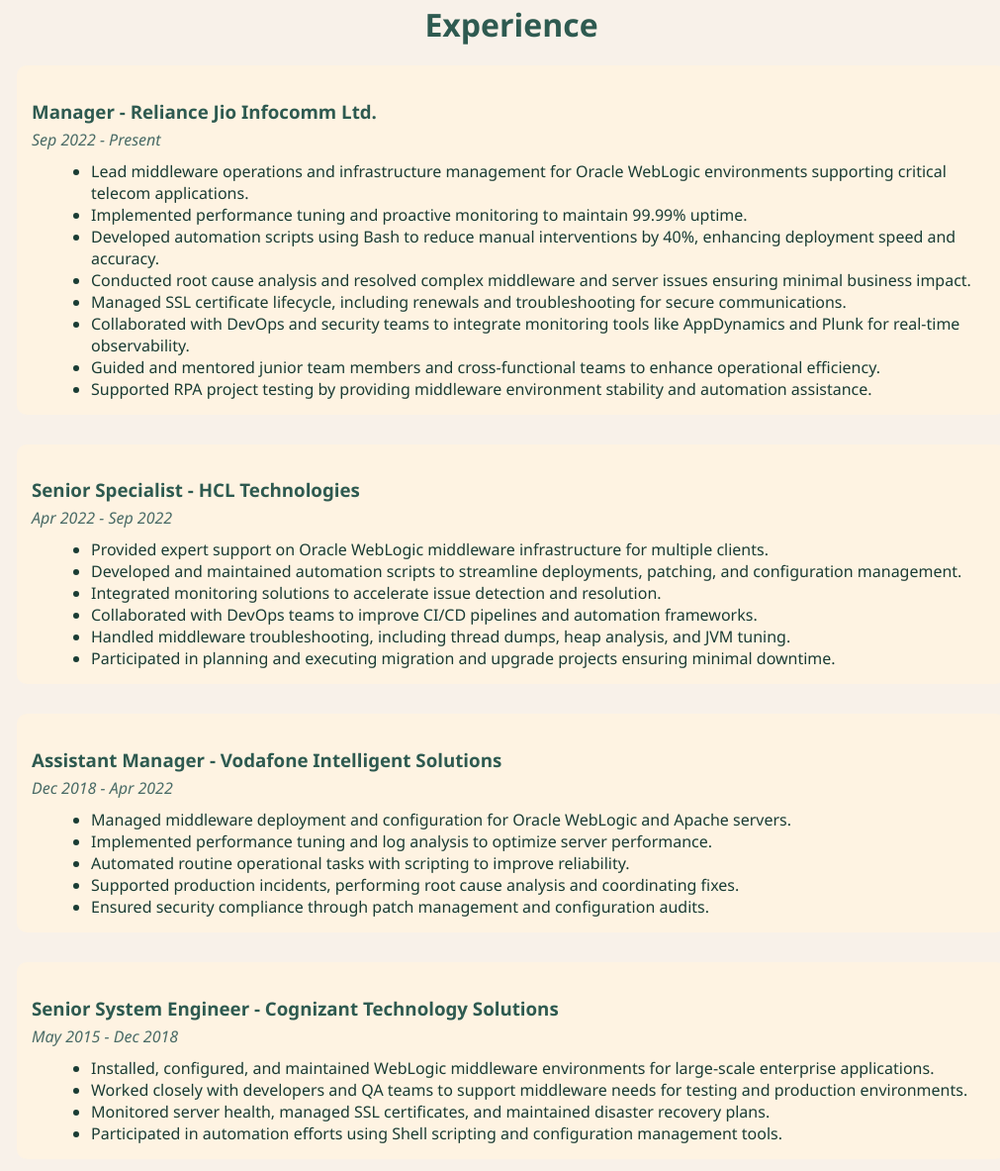
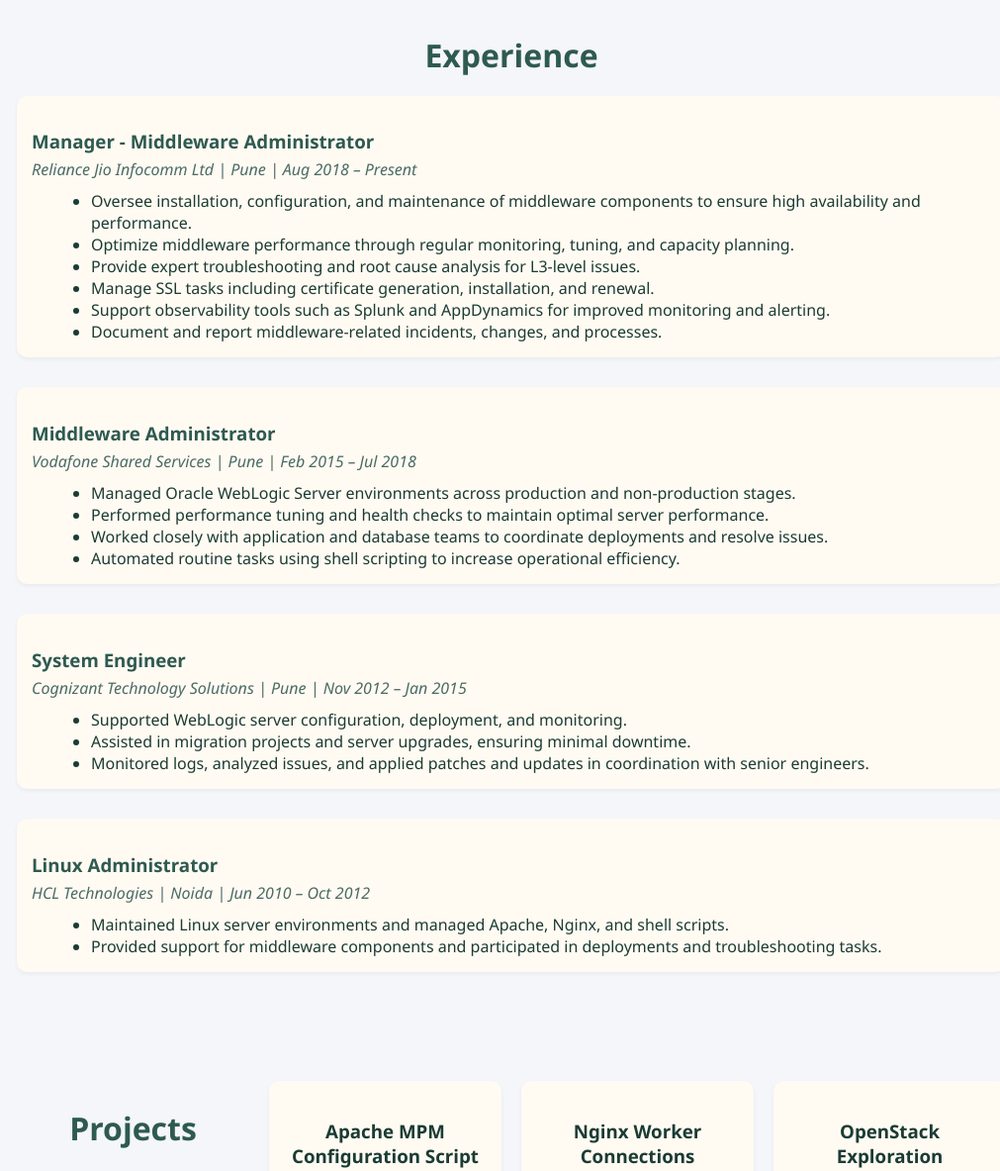
Before and after one commit to HarshaRaut04/My_Portfolio, a plain HTML site: page index.html in a window 1280 px wide. Shown: the part 866-2049 px from the top of the page at 99% size, without its empty margins (123-1134 px from the left). Drawn offline with Linux system fonts and the light colour scheme.

Commit message:
Update index.html

```diff
--- a/index.html
+++ b/index.html
@@ -1,14 +1,14 @@
 <!DOCTYPE html>
 <html lang="en">
 <head>
-  <meta charset="UTF-8">
-  <meta name="viewport" content="width=device-width, initial-scale=1">
+  <meta charset="UTF-8" />
+  <meta name="viewport" content="width=device-width, initial-scale=1" />
   <title>Harsha Raut - Middleware Administrator</title>
   <style>
     body {
       margin: 0;
       font-family: 'Segoe UI', Arial, sans-serif;
-      background-color: #f8f1e9; /* Soft off-white background */
+      background-color: #f4f6f9;
       color: #1a3c34;
     }
     header, footer {
@@ -19,13 +19,22 @@
       box-shadow: 0 2px 4px rgba(0, 0, 0, 0.1);
     }
     header h1 {
-      margin: 0;
+      margin: 10px 0 5px;
       font-size: 2.5em;
     }
     header p {
-      margin-top: 10px;
+      margin: 0;
       font-size: 1.2em;
       opacity: 0.9;
+    }
+    .profile-img {
+      width: 150px;
+      height: 150px;
+      object-fit: cover;
+      border-radius: 50%;
+      border: 4px solid #fff;
+      margin-top: 15px;
+      box-shadow: 0 2px 10px rgba(0,0,0,0.2);
     }
     section {
       padding: 40px 20px;
@@ -44,11 +53,12 @@
       gap: 20px;
     }
     .skills div, .projects div, .certifications div {
-      background-color: #fef3e2;
+      background-color: #fffaf2;
       padding: 20px;
       border-radius: 10px;
       text-align: center;
       transition: transform 0.2s;
+      box-shadow: 0 2px 4px rgba(0,0,0,0.05);
     }
     .skills div:hover, .projects div:hover, .certifications div:hover {
       transform: translateY(-5px);
@@ -56,8 +66,9 @@
     .experience div {
       margin-bottom: 30px;
       padding: 15px;
-      background-color: #fef3e2;
+      background-color: #fffaf2;
       border-radius: 10px;
+      box-shadow: 0 2px 4px rgba(0,0,0,0.05);
     }
     .experience h3 {
       margin-bottom: 5px;
@@ -98,6 +109,7 @@
 <body>
 
   <header>
+    <img src="your-image.jpg" alt="Harsha Raut" class="profile-img" />
     <h1>Harsha Raut</h1>
     <p>Middleware Administrator | DevOps Enthusiast | Automation Expert</p>
   </header>
@@ -124,50 +136,42 @@
   <section class="experience">
     <h2>Experience</h2>
     <div>
-      <h3>Manager - Reliance Jio Infocomm Ltd.</h3>
-      <p>Sep 2022 - Present</p>
+      <h3>Manager - Middleware Administrator</h3>
+      <p>Reliance Jio Infocomm Ltd | Pune | Aug 2018 – Present</p>
       <ul>
-        <li>Lead middleware operations and infrastructure management for Oracle WebLogic environments supporting critical telecom applications.</li>
-        <li>Implemented performance tuning and proactive monitoring to maintain 99.99% uptime.</li>
-        <li>Developed automation scripts using Bash to reduce manual interventions by 40%, enhancing deployment speed and accuracy.</li>
-        <li>Conducted root cause analysis and resolved complex middleware and server issues ensuring minimal business impact.</li>
-        <li>Managed SSL certificate lifecycle, including renewals and troubleshooting for secure communications.</li>
-        <li>Collaborated with DevOps and security teams to integrate monitoring tools like AppDynamics and Plunk for real-time observability.</li>
-        <li>Guided and mentored junior team members and cross-functional teams to enhance operational efficiency.</li>
-        <li>Supported RPA project testing by providing middleware environment stability and automation assistance.</li>
+        <li>Oversee installation, configuration, and maintenance of middleware components to ensure high availability and performance.</li>
+        <li>Optimize middleware performance through regular monitoring, tuning, and capacity planning.</li>
+        <li>Provide expert troubleshooting and root cause analysis for L3-level issues.</li>
+        <li>Manage SSL tasks including certificate generation, installation, and renewal.</li>
+        <li>Support observability tools such as Splunk and AppDynamics for improved monitoring and alerting.</li>
+        <li>Document and report middleware-related incidents, changes, and processes.</li>
       </ul>
     </div>
     <div>
-      <h3>Senior Specialist - HCL Technologies</h3>
-      <p>Apr 2022 - Sep 2022</p>
+      <h3>Middleware Administrator</h3>
+      <p>Vodafone Shared Services | Pune | Feb 2015 – Jul 2018</p>
       <ul>
-        <li>Provided expert support on Oracle WebLogic middleware infrastructure for multiple clients.</li>
-        <li>Developed and maintained automation scripts to streamline deployments, patching, and configuration management.</li>
-        <li>Integrated monitoring solutions to accelerate issue detection and resolution.</li>
-        <li>Collaborated with DevOps teams to improve CI/CD pipelines and automation frameworks.</li>
-        <li>Handled middleware troubleshooting, including thread dumps, heap analysis, and JVM tuning.</li>
-        <li>Participated in planning and executing migration and upgrade projects ensuring minimal downtime.</li>
+        <li>Managed Oracle WebLogic Server environments across production and non-production stages.</li>
+        <li>Performed performance tuning and health checks to maintain optimal server performance.</li>
+        <li>Worked closely with application and database teams to coordinate deployments and resolve issues.</li>
+        <li>Automated routine tasks using shell scripting to increase operational efficiency.</li>
       </ul>
     </div>
     <div>
-      <h3>Assistant Manager - Vodafone Intelligent Solutions</h3>
-      <p>Dec 2018 - Apr 2022</p>
+      <h3>System Engineer</h3>
+      <p>Cognizant Technology Solutions | Pune | Nov 2012 – Jan 2015</p>
       <ul>
-        <li>Managed middleware deployment and configuration for Oracle WebLogic and Apache servers.</li>
-        <li>Implemented performance tuning and log analysis to optimize server performance.</li>
-        <li>Automated routine operational tasks with scripting to improve reliability.</li>
-        <li>Supported production incidents, performing root cause analysis and coordinating fixes.</li>
-        <li>Ensured security compliance through patch management and configuration audits.</li>
+        <li>Supported WebLogic server configuration, deployment, and monitoring.</li>
+        <li>Assisted in migration projects and server upgrades, ensuring minimal downtime.</li>
+        <li>Monitored logs, analyzed issues, and applied patches and updates in coordination with senior engineers.</li>
       </ul>
     </div>
     <div>
-      <h3>Senior System Engineer - Cognizant Technology Solutions</h3>
-      <p>May 2015 - Dec 2018</p>
+      <h3>Linux Administrator</h3>
+      <p>HCL Technologies | Noida | Jun 2010 – Oct 2012</p>
       <ul>
-        <li>Installed, configured, and maintained WebLogic middleware environments for large-scale enterprise applications.</li>
-        <li>Worked closely with developers and QA teams to support middleware needs for testing and production environments.</li>
-        <li>Monitored server health, managed SSL certificates, and maintained disaster recovery plans.</li>
-        <li>Participated in automation efforts using Shell scripting and configuration management tools.</li>
+        <li>Maintained Linux server environments and managed Apache, Nginx, and shell scripts.</li>
+        <li>Provided support for middleware components and participated in deployments and troubleshooting tasks.</li>
       </ul>
     </div>
   </section>
```
